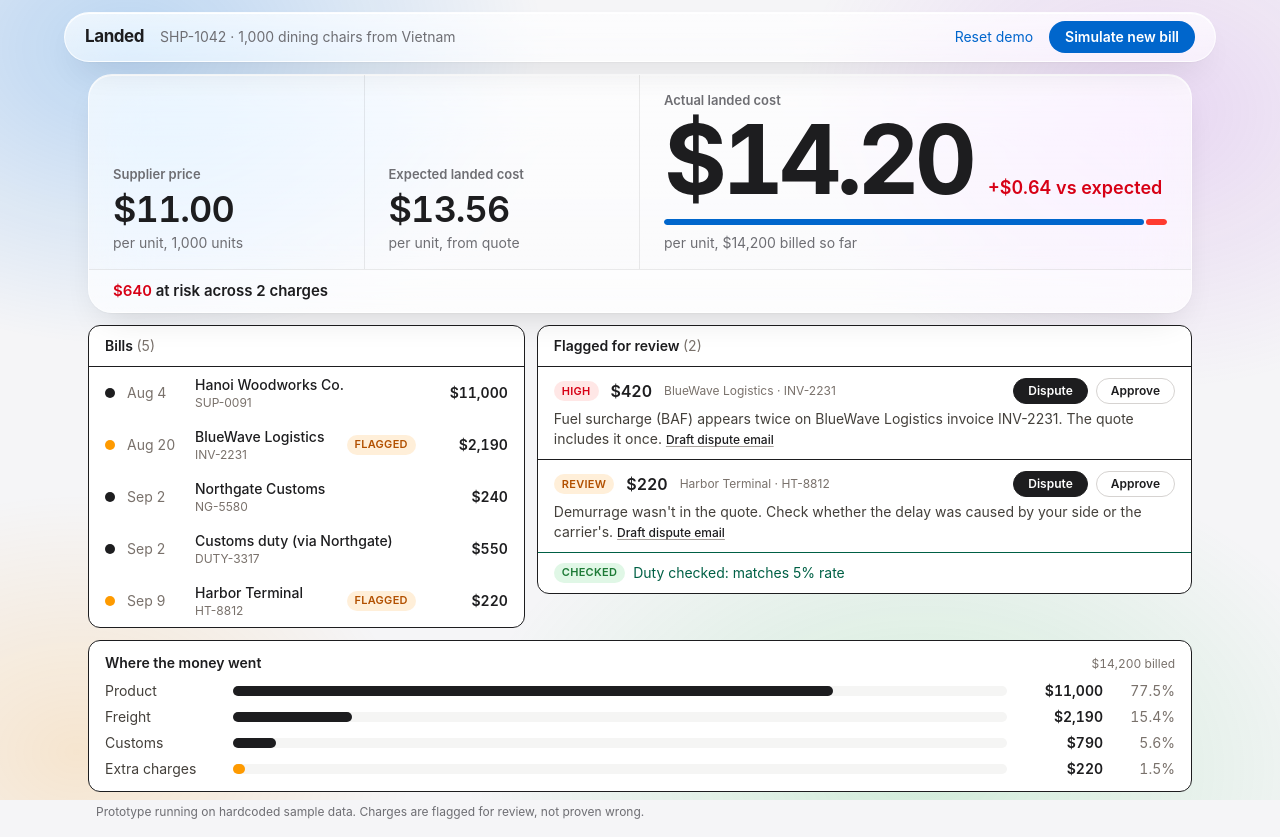
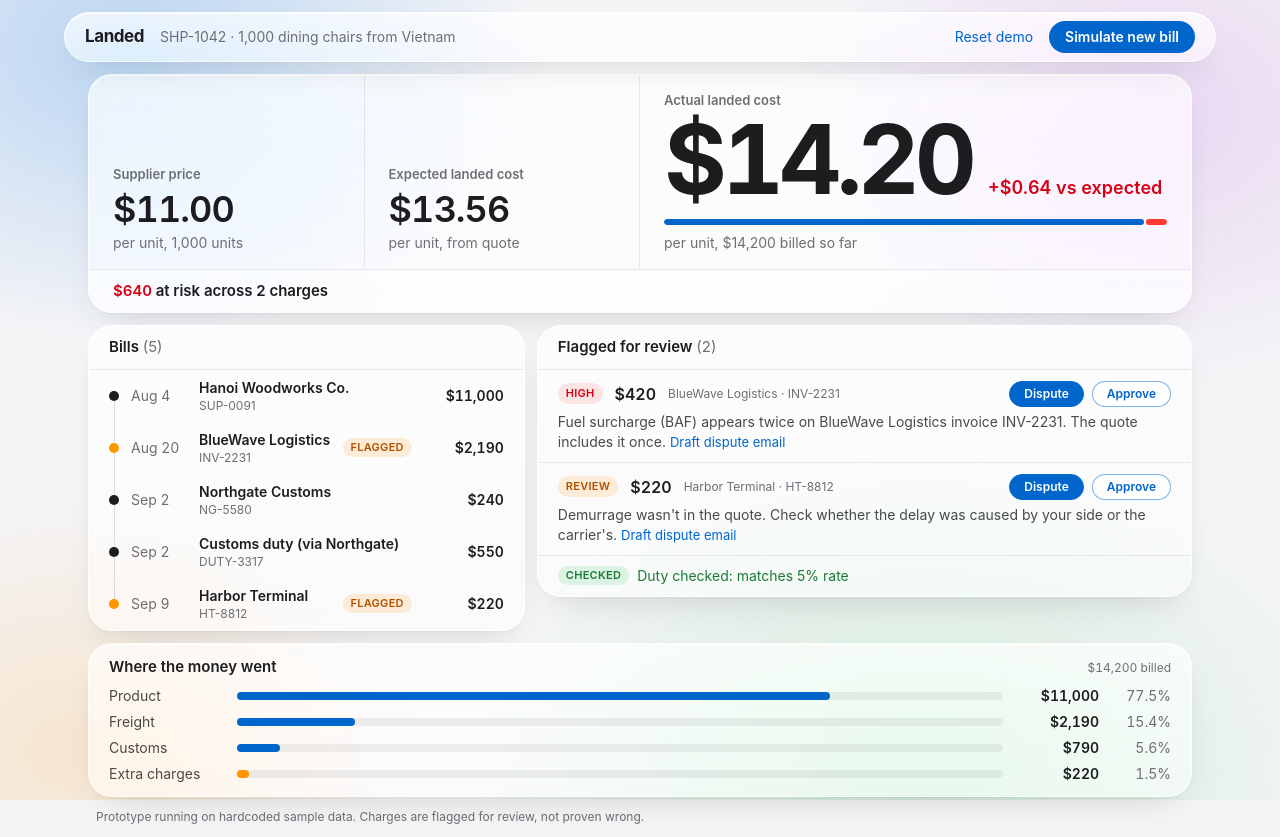
Before and after one commit to cherylaurelia/asvc, a React (Vite) app: page / in a window 1280 px wide. Built offline with nearby package versions, Linux system fonts and the light colour scheme.

Commit message:
Move timeline, flags and breakdown to glass panels

```diff
--- a/src/components/BillTimeline.jsx
+++ b/src/components/BillTimeline.jsx
@@ -8,9 +8,9 @@ export default function BillTimeline({ bills, flags, selectedBillId, onSelect })
     flags.some((f) => f.billId === bill.id && (f.status === "open" || f.status === "disputed"));
 
   return (
-    <section className="overflow-hidden rounded-xl border border-line bg-white">
-      <h2 className="border-b border-line px-4 py-2.5 text-sm font-semibold text-ink">
-        Bills <span className="font-normal text-stone-500">({bills.length})</span>
+    <section className="glass overflow-hidden rounded-3xl">
+      <h2 className="border-b border-hairline px-5 py-2.5 text-[15px] font-semibold">
+        Bills <span className="font-normal text-muted">({bills.length})</span>
       </h2>
       <ul>
         {sorted.map((bill, i) => {
@@ -22,31 +22,27 @@ export default function BillTimeline({ bills, flags, selectedBillId, onSelect })
                 type="button"
                 onClick={() => onSelect(selected ? null : bill.id)}
                 aria-pressed={selected}
-                className={`flex w-full items-center gap-3 px-4 text-left text-sm -outline-offset-2 ${
-                  selected ? "bg-lime/25" : "hover:bg-stone-50"
+                className={`flex w-full items-center gap-3 px-5 text-left text-sm -outline-offset-2 ${
+                  selected ? "bg-accent/10" : "hover:bg-black/3"
                 } ${bill.isLate ? "flash" : ""}`}
               >
                 <span className="relative flex w-2.5 shrink-0 justify-center self-stretch" aria-hidden="true">
                   <span
-                    className={`absolute w-px bg-line ${i === 0 ? "top-1/2" : "top-0"} ${
+                    className={`absolute w-px bg-black/12 ${i === 0 ? "top-1/2" : "top-0"} ${
                       i === sorted.length - 1 ? "bottom-1/2" : "bottom-0"
                     }`}
                   />
-                  <span
-                    className={`relative my-auto size-2.5 rounded-full ring-2 ring-white ${
-                      flagged ? "bg-amber-500" : "bg-ink"
-                    }`}
-                  />
+                  <span className={`relative my-auto size-2.5 rounded-full ${flagged ? "bg-orange" : "bg-ink"}`} />
                 </span>
-                <span className="w-14 shrink-0 whitespace-nowrap py-2 tabular-nums text-stone-500">{shortDate(bill.date)}</span>
+                <span className="w-14 shrink-0 whitespace-nowrap py-2 tabular-nums text-muted">
+                  {shortDate(bill.date)}
+                </span>
                 <span className="min-w-0 flex-1 py-2">
-                  <span className="block truncate font-medium text-ink">{bill.vendor}</span>
-                  <span className="block text-xs text-stone-500">{bill.id}</span>
+                  <span className="block truncate font-semibold">{bill.vendor}</span>
+                  <span className="block text-xs text-muted">{bill.id}</span>
                 </span>
                 {flagged && <Badge tone="review">FLAGGED</Badge>}
-                <span className="w-20 shrink-0 text-right font-semibold tabular-nums text-ink">
-                  {money(billTotal(bill))}
-                </span>
+                <span className="w-20 shrink-0 text-right font-semibold tabular-nums">{money(billTotal(bill))}</span>
               </button>
             </li>
           );
--- a/src/components/Breakdown.jsx
+++ b/src/components/Breakdown.jsx
@@ -4,25 +4,25 @@ export default function Breakdown({ rows }) {
   const total = rows.reduce((sum, row) => sum + row.amount, 0);
 
   return (
-    <section className="rounded-xl border border-line bg-white px-4 py-3">
+    <section className="glass rounded-3xl px-5 py-3">
       <div className="flex items-baseline justify-between">
-        <h2 className="text-sm font-semibold text-ink">Where the money went</h2>
-        <span className="text-xs tabular-nums text-stone-500">{money(total)} billed</span>
+        <h2 className="text-[15px] font-semibold">Where the money went</h2>
+        <span className="text-xs tabular-nums text-muted">{money(total)} billed</span>
       </div>
       <div className="mt-2 grid grid-cols-[6.5rem_1fr_4.5rem_3rem] items-center gap-x-2 gap-y-1.5 text-sm sm:grid-cols-[7rem_1fr_5rem_3.5rem] sm:gap-x-4">
         {rows.map((row) => (
           <div key={row.key} className="contents">
-            <span className="text-stone-700">{row.label}</span>
-            <span className="h-2.5 rounded-full bg-stone-100" aria-hidden="true">
+            <span className="text-ink/80">{row.label}</span>
+            <span className="h-2 rounded-full bg-black/6" aria-hidden="true">
               <span
-                className={`block h-2.5 rounded-full transition-[width] duration-500 ease-out motion-reduce:transition-none ${
-                  row.key === "extra" ? "bg-amber-500" : "bg-ink"
+                className={`grow block h-2 rounded-full transition-[width] duration-700 ease-out motion-reduce:transition-none ${
+                  row.key === "extra" ? "bg-orange" : "bg-accent"
                 }`}
                 style={{ width: `${row.percent}%` }}
               />
             </span>
-            <span className="text-right font-semibold tabular-nums text-ink">{money(row.amount)}</span>
-            <span className="text-right tabular-nums text-stone-500">{row.percent.toFixed(1)}%</span>
+            <span className="text-right font-semibold tabular-nums">{money(row.amount)}</span>
+            <span className="text-right tabular-nums text-muted">{row.percent.toFixed(1)}%</span>
           </div>
         ))}
       </div>
--- a/src/components/FlagItem.jsx
+++ b/src/components/FlagItem.jsx
@@ -1,4 +1,5 @@
 import { useEffect, useRef, useState } from "react";
+import { createPortal } from "react-dom";
 import { money } from "../lib/format.js";
 import { draftDisputeEmail } from "../lib/email.js";
 import Badge from "./Badge.jsx";
@@ -10,9 +11,12 @@ const STATUS = {
   approved: { label: "Approved", tone: "checked" },
 };
 
-const secondaryButton =
-  "rounded-full border border-stone-300 bg-white px-3.5 py-1 text-xs font-semibold text-ink hover:bg-stone-50 active:bg-stone-100";
+const primaryButton =
+  "rounded-full border border-accent bg-accent px-3.5 py-1 text-xs font-semibold text-white hover:bg-accent-focus active:opacity-80";
+const outlineButton =
+  "rounded-full border border-accent/50 bg-white/50 px-3.5 py-1 text-xs font-semibold text-accent hover:bg-white/90 active:opacity-80";
 
+// Rendered on the body: a glass ancestor would otherwise trap a fixed overlay.
 function EmailDraft({ flag, shipment, onClose }) {
   useEffect(() => {
     const onKey = (e) => e.key === "Escape" && onClose();
@@ -20,29 +24,33 @@ function EmailDraft({ flag, shipment, onClose }) {
     return () => document.removeEventListener("keydown", onKey);
   }, [onClose]);
 
-  return (
-    <div className="fixed inset-0 z-10 flex items-center justify-center bg-ink/50 p-4 sm:p-6" onClick={onClose}>
+  return createPortal(
+    <div
+      className="fixed inset-0 z-20 flex items-center justify-center bg-black/45 p-4 backdrop-blur-sm sm:p-6"
+      onClick={onClose}
+    >
       <div
         role="dialog"
         aria-modal="true"
         aria-label="Draft dispute email"
-        className="w-full max-w-xl rounded-xl bg-white p-5 shadow-xl"
+        className="glass-sheet w-full max-w-xl rounded-3xl p-5"
         onClick={(e) => e.stopPropagation()}
       >
         <div className="flex items-baseline justify-between gap-4">
-          <h3 className="text-sm font-semibold text-ink">Draft dispute email</h3>
-          <span className="text-xs text-stone-500">Draft only. Nothing is sent.</span>
+          <h3 className="text-[15px] font-semibold">Draft dispute email</h3>
+          <span className="text-xs text-muted">Draft only. Nothing is sent.</span>
         </div>
-        <pre className="mt-3 max-h-[60vh] overflow-auto whitespace-pre-wrap rounded-lg bg-canvas p-3 font-sans text-sm leading-relaxed text-ink">
+        <pre className="mt-3 max-h-[60vh] overflow-auto whitespace-pre-wrap rounded-2xl border border-hairline bg-white/70 p-4 font-sans text-sm leading-relaxed">
           {draftDisputeEmail(flag, shipment)}
         </pre>
         <div className="mt-3 text-right">
-          <button type="button" autoFocus onClick={onClose} className={secondaryButton}>
+          <button type="button" autoFocus onClick={onClose} className={primaryButton}>
             Close
           </button>
         </div>
       </div>
-    </div>
+    </div>,
+    document.body
   );
 }
 
@@ -59,40 +67,36 @@ export default function FlagItem({ flag, shipment, highlighted, flash, onDispute
   return (
     <li
       data-highlighted={highlighted || undefined}
-      className={`border-b border-line px-4 py-2.5 last:border-b-0 ${highlighted ? "bg-lime/25" : ""} ${
+      className={`border-b border-hairline px-5 py-2.5 last:border-b-0 ${highlighted ? "bg-accent/10" : ""} ${
         flash ? "flash" : ""
       }`}
     >
       <div className="flex min-h-7 items-center gap-3">
         <Badge tone={flag.severity}>{SEVERITY_LABEL[flag.severity]}</Badge>
-        <span className="text-base font-semibold tabular-nums text-ink">{money(flag.amountAtRisk)}</span>
-        <span className="min-w-0 flex-1 truncate text-xs text-stone-500">
+        <span className="text-base font-semibold tabular-nums">{money(flag.amountAtRisk)}</span>
+        <span className="min-w-0 flex-1 truncate text-xs text-muted">
           {flag.vendor} · {flag.billId}
         </span>
         {status ? (
           <Badge tone={status.tone}>{status.label}</Badge>
         ) : (
           <span className="flex shrink-0 gap-2">
-            <button
-              type="button"
-              onClick={onDispute}
-              className="rounded-full border border-ink bg-ink px-3.5 py-1 text-xs font-semibold text-white hover:bg-stone-700 active:bg-stone-600"
-            >
+            <button type="button" onClick={onDispute} className={primaryButton}>
               Dispute
             </button>
-            <button type="button" onClick={onApprove} className={secondaryButton}>
+            <button type="button" onClick={onApprove} className={outlineButton}>
               Approve
             </button>
           </span>
         )}
       </div>
-      <p className="mt-1 text-pretty text-sm text-stone-700">
+      <p className="mt-1 text-pretty text-sm text-ink/80">
         {flag.reason}{" "}
         <button
           ref={draftButton}
           type="button"
           onClick={() => setShowDraft(true)}
-          className="whitespace-nowrap rounded-sm text-xs font-medium text-ink underline decoration-stone-400 underline-offset-2 hover:decoration-ink"
+          className="whitespace-nowrap rounded-sm text-[13px] text-accent hover:underline"
         >
           Draft dispute email
         </button>
--- a/src/components/FlagList.jsx
+++ b/src/components/FlagList.jsx
@@ -3,11 +3,11 @@ import Badge from "./Badge.jsx";
 
 export default function FlagList({ flags, shipment, selectedBillId, lateBillId, dutyOk, onSetStatus }) {
   return (
-    <section className="overflow-hidden rounded-xl border border-line bg-white">
-      <h2 className="border-b border-line px-4 py-2.5 text-sm font-semibold text-ink">
-        Flagged for review <span className="font-normal text-stone-500">({flags.length})</span>
+    <section className="glass overflow-hidden rounded-3xl">
+      <h2 className="border-b border-hairline px-5 py-2.5 text-[15px] font-semibold">
+        Flagged for review <span className="font-normal text-muted">({flags.length})</span>
       </h2>
-      {flags.length === 0 && <p className="px-4 py-3 text-sm text-stone-500">No charges flagged on these bills.</p>}
+      {flags.length === 0 && <p className="px-5 py-3 text-sm text-muted">No charges flagged on these bills.</p>}
       <ul>
         {flags.map((flag) => (
           <FlagItem
@@ -22,7 +22,7 @@ export default function FlagList({ flags, shipment, selectedBillId, lateBillId,
         ))}
       </ul>
       {dutyOk && (
-        <div className="flex items-center gap-2 border-t border-line px-4 py-2.5 text-sm text-emerald-800">
+        <div className="flex items-center gap-2 border-t border-hairline px-5 py-2.5 text-sm text-success">
           <Badge tone="checked">CHECKED</Badge>
           Duty checked: matches {shipment.dutyRate * 100}% rate
         </div>
```
